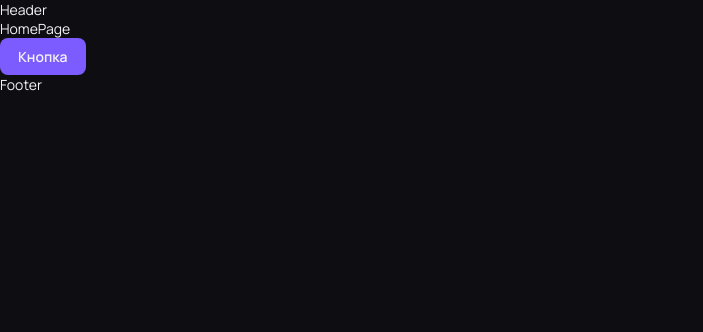
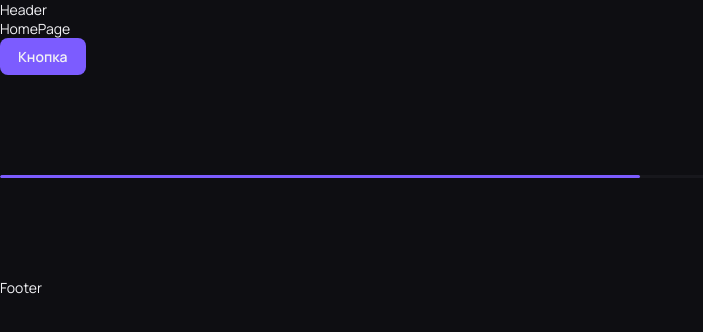
Before and after one commit to Kwinxxx/webAnime, a React (Vite) app: page / in a window 1280 px wide. Shown: the top 332 px of the page, without its empty margins (0-703 px from the left). Built offline with nearby package versions, Linux system fonts and the light colour scheme.

Commit message:
feat: add progressBar component to ui lib

```diff
--- a/src/pages/home/ui/HomePage.jsx
+++ b/src/pages/home/ui/HomePage.jsx
@@ -1,4 +1,5 @@
 import { Button } from "../../../shared/ui/button/ui/Button"
+import { ProgressBar } from "../../../shared/ui/progress-bar"
 
 export const HomePage = () => {
     return (
@@ -7,6 +8,7 @@ export const HomePage = () => {
             <Button
             variant="primary"
             >Кнопка</Button>
+            <ProgressBar />
         </>
     )
 }
--- /dev/null
+++ b/src/shared/ui/progress-bar/index.js
@@ -0,0 +1 @@
+export { ProgressBar } from "./ui/ProgressBar.jsx";
--- /dev/null
+++ b/src/shared/ui/progress-bar/ui/ProgressBar.jsx
@@ -0,0 +1,23 @@
+import styles from '../ui/ProgressBar.module.scss';
+
+export const ProgressBar = (props) => {
+    const {
+        currentTime = 2000,
+        duration = 4000,
+        className=''
+    } = props
+
+    const percentage = duration > 0 ? ( currentTime / duration ) * 100 : 0;
+
+    const validPercentage = Math.max(0, Math.min(percentage, 100))
+    const isCompleted = validPercentage >= 99;
+
+    return (
+        <div className={` ${styles.track} ${className} `}>
+            <div
+            className={`${styles.fill} ${isCompleted && styles.completed}`}
+            style = {{width: `${validPercentage}%` }}
+            />
+        </div>
+    )
+}
--- /dev/null
+++ b/src/shared/ui/progress-bar/ui/ProgressBar.module.scss
@@ -0,0 +1,22 @@
+@use '../../../../app/styles/vars.scss';
+
+.track {
+    width: 100%;
+    height: 3px;
+    border-radius: 2px;
+    background-color: vars.$color-surface;
+    overflow: hidden;
+    margin-block: 100px;
+}
+
+.fill {
+    height: 100%;
+    background-color: vars.$color-accent;
+    border-radius: 2px;
+    transition: width vars.$transition-duration ease-out;
+
+    &.completed {
+        background-color: darken(vars.$color-accent, 20%);
+    }
+
+}
```
